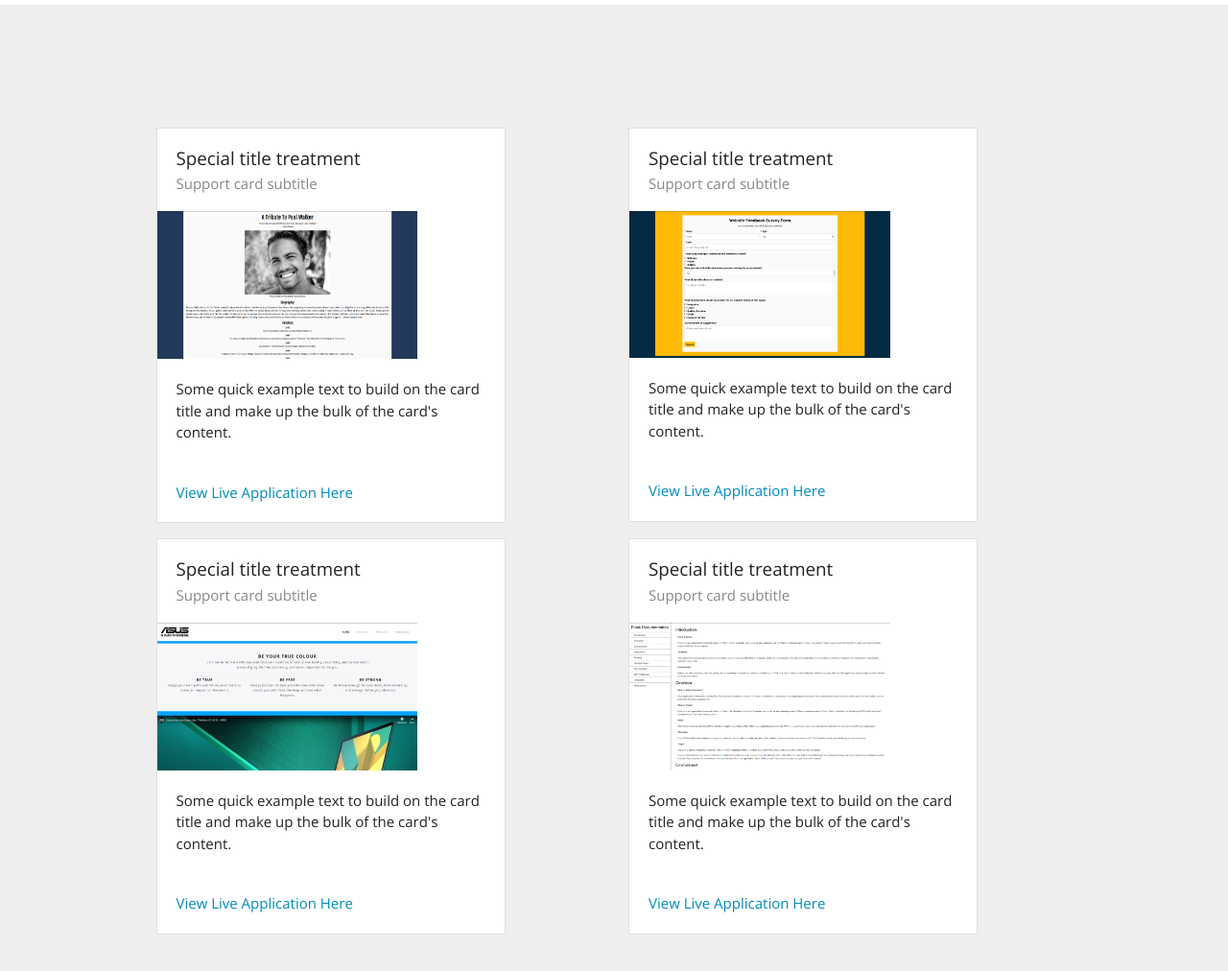
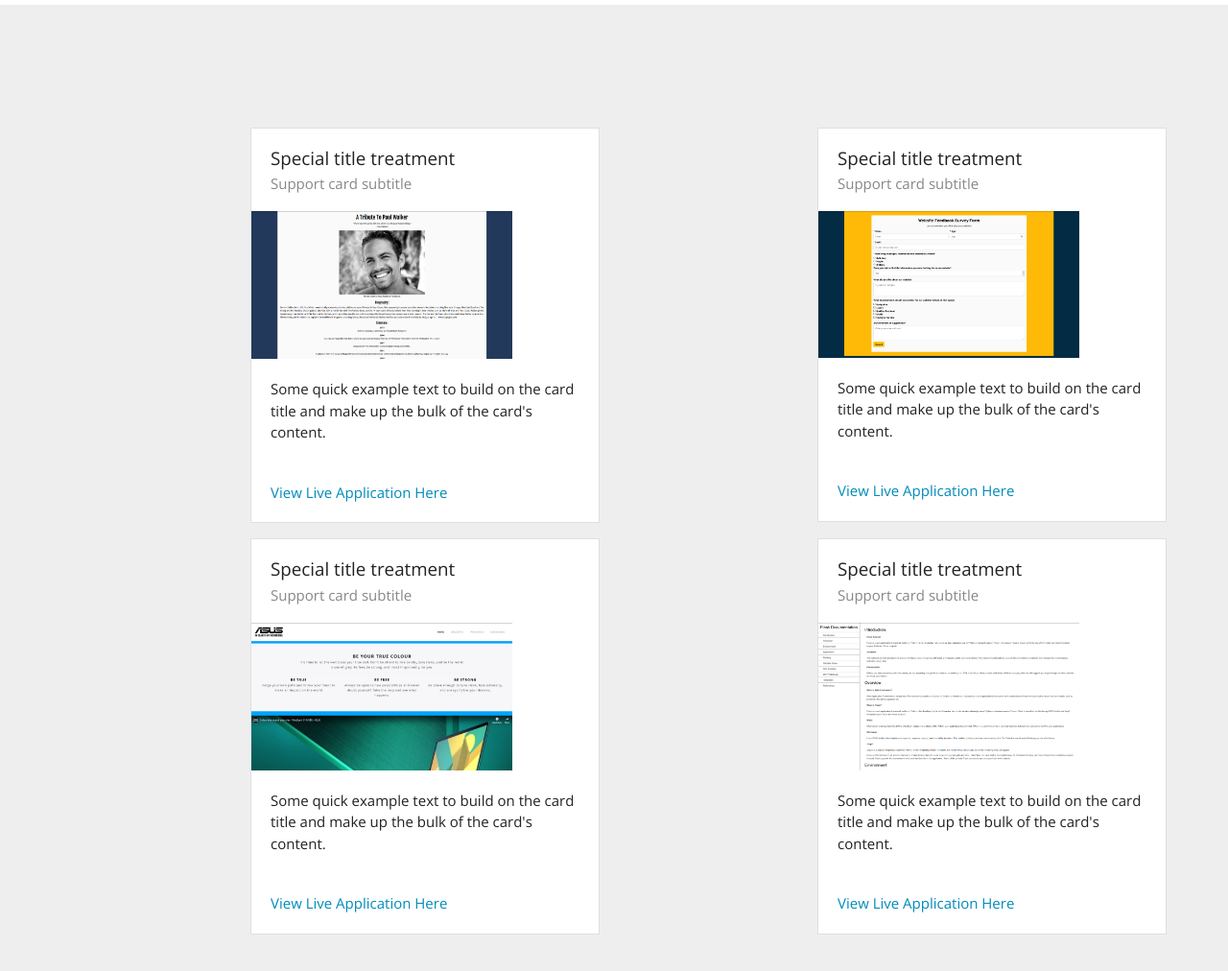
Before and after one commit to kimpea/fcc-portfolio, a plain HTML site: page index.html in a window 1280 px wide. Shown: the part 580-1592 px from the top of the page at 96% size. Drawn offline with nearby package versions, Linux system fonts and the light colour scheme.

Commit message:
Change offset from 1 to 2

```diff
--- a/index.html
+++ b/index.html
@@ -44,7 +44,7 @@
         <!-- First Row -->
         <div class="row">
             <!-- Tribute Page -->
-            <div class="col-sm-12 col-md-6 col-lg-4 offset-lg-1">
+            <div class="col-sm-12 col-md-6 col-lg-4 offset-lg-2">
                 <div class="card mb-3">
                     <div class="card-body">
                         <h5 class="card-title">Special title treatment</h5>
@@ -63,7 +63,7 @@
             </div>
 
             <!-- Survey Form -->
-            <div class="col-sm-12 col-md-6 col-lg-4 offset-lg-1">
+            <div class="col-sm-12 col-md-6 col-lg-4 offset-lg-2">
                 <div class="card mb-3">
                     <div class="card-body">
                         <h5 class="card-title">Special title treatment</h5>
@@ -85,7 +85,7 @@
         <!-- Second Row -->
         <div class="row">
             <!-- Product Landing Page -->
-            <div class="col-sm-12 col-md-6 col-lg-4 offset-lg-1">
+            <div class="col-sm-12 col-md-6 col-lg-4 offset-lg-2">
                 <div class="card mb-3">
                     <div class="card-body">
                         <h5 class="card-title">Special title treatment</h5>
@@ -103,7 +103,7 @@
                 </div>
             </div>
             <!-- Technical Documentation Page -->
-            <div class="col-sm-12 col-md-6 col-lg-4 offset-lg-1">
+            <div class="col-sm-12 col-md-6 col-lg-4 offset-lg-2">
                 <div class="card mb-3">
                     <div class="card-body">
                         <h5 class="card-title">Special title treatment</h5>
```
